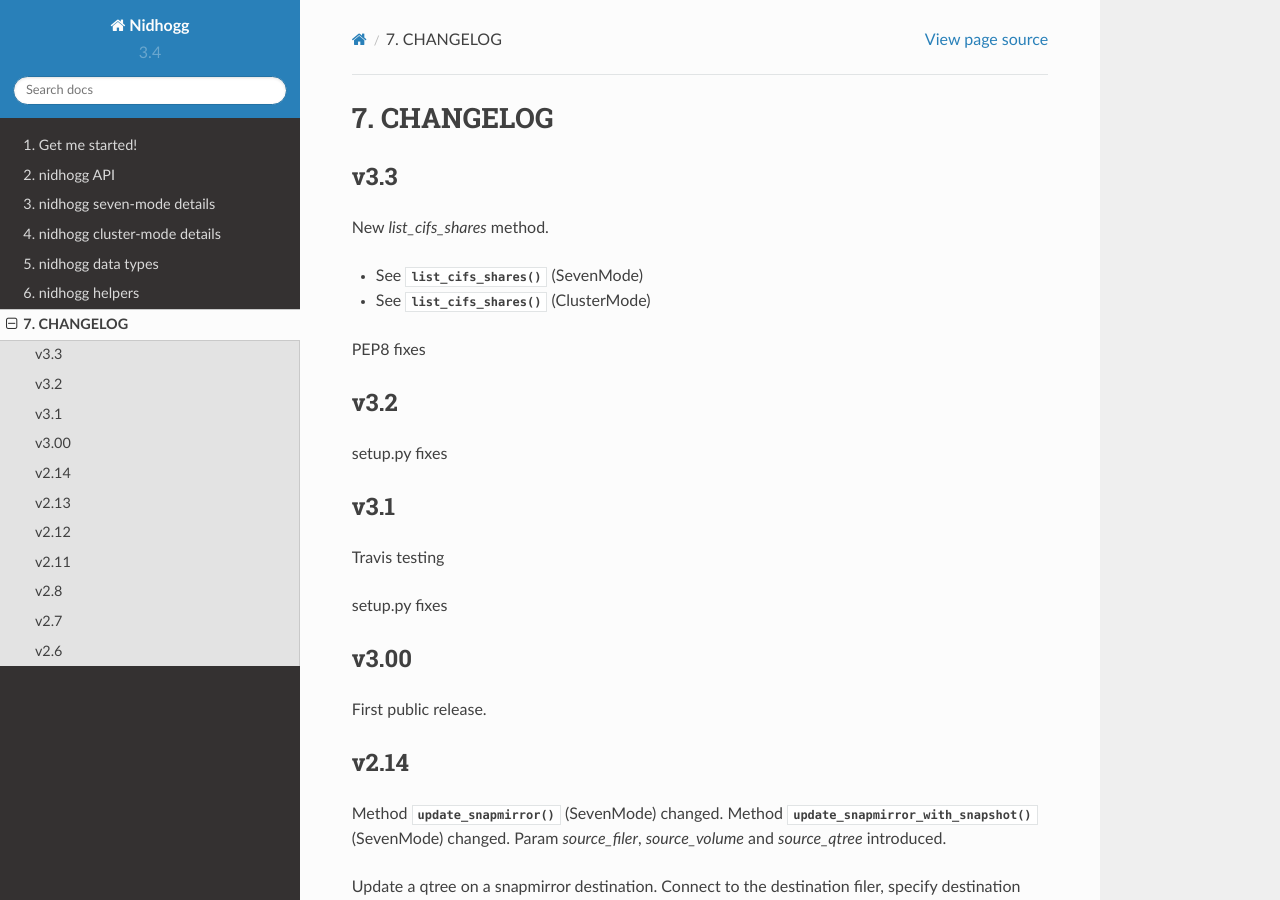
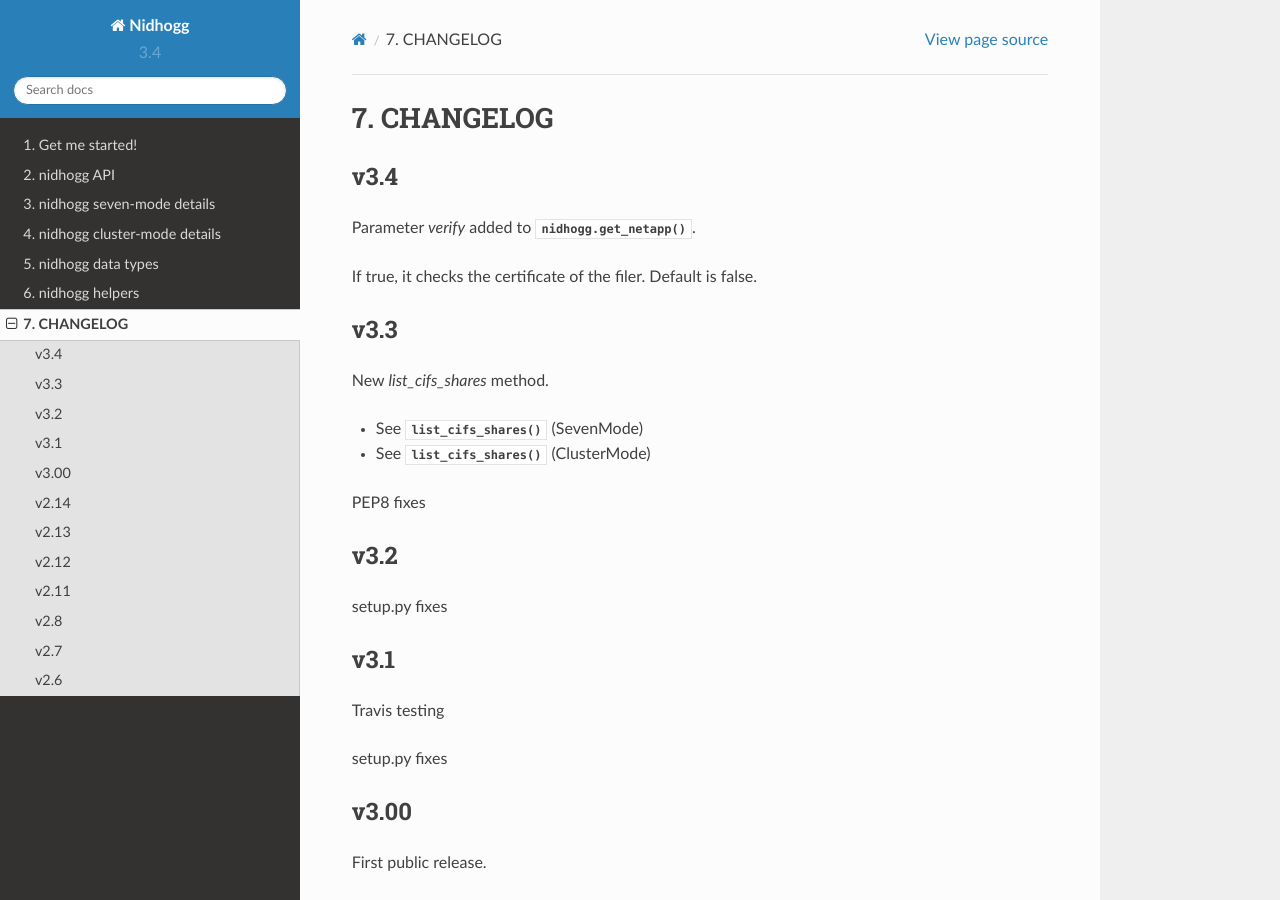
Before and after one commit to ifxit/nidhogg, a Sphinx documentation site: the page built from doc/source/nidhogg_changelog.rst, in a window 1280 px wide and 900 px high. Built offline with Sphinx 7.4.7 and the Read the Docs theme 2.0.0, drawn with Linux system fonts in a browser that asks for light colours.

Commit message:
changelog updated

```diff
--- a/doc/source/nidhogg_changelog.rst
+++ b/doc/source/nidhogg_changelog.rst
@@ -1,5 +1,13 @@
 CHANGELOG
 ===============
+
+
+v3.4
+----
+
+Parameter *verify* added to :py:func:`nidhogg.get_netapp`.
+
+If true, it checks the certificate of the filer. Default is false.
 
 
 v3.3
```
Also changed, not shown: 1 other file.
